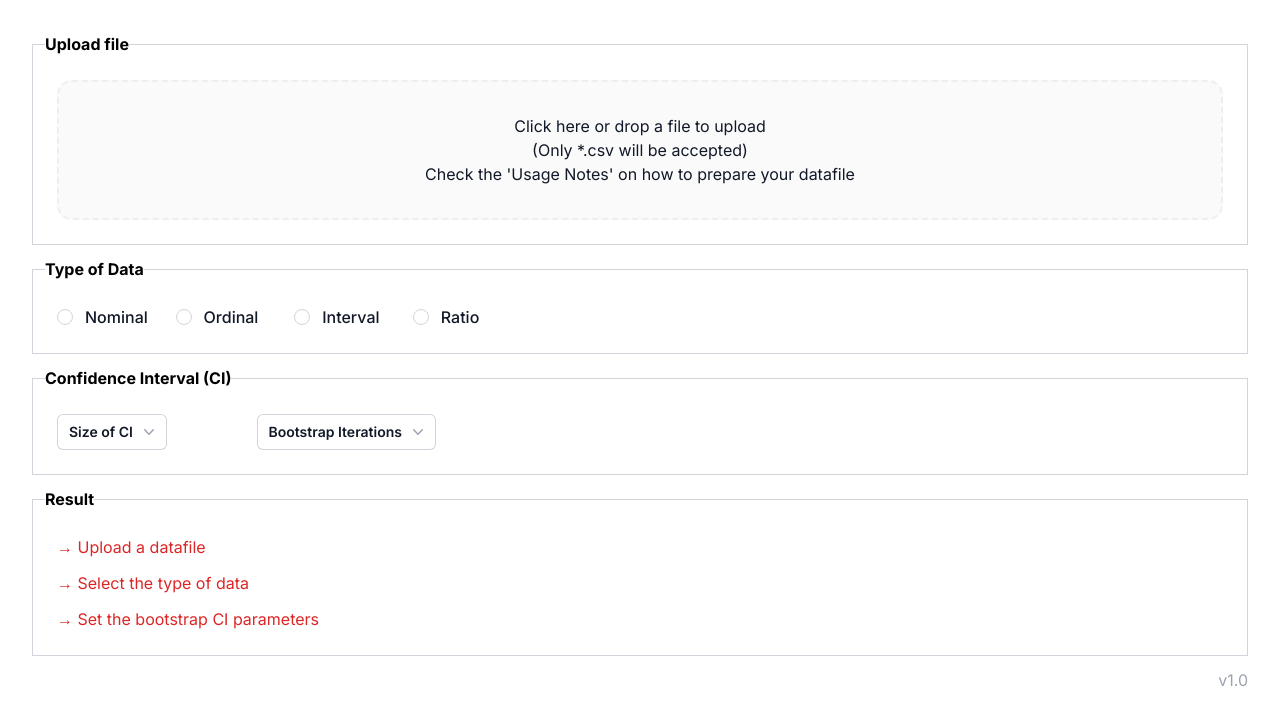
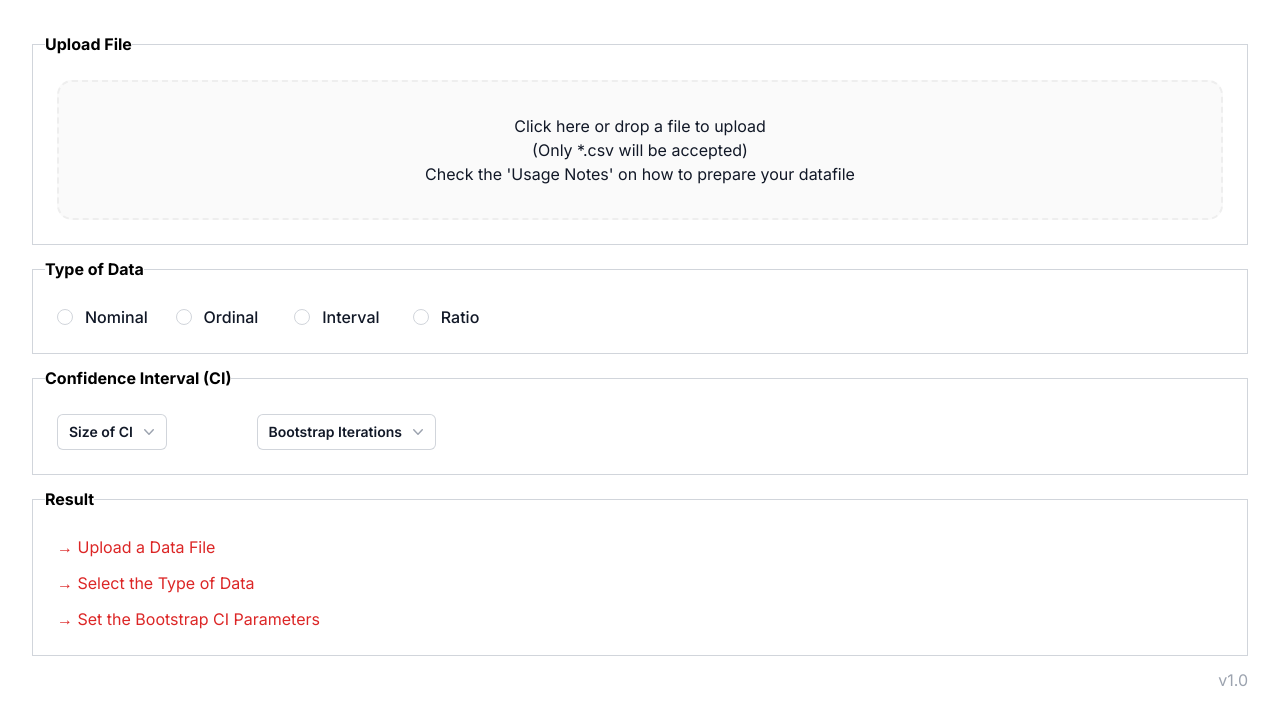
Before and after one commit to davide-marchiori/k-alpha, a Next.js app: page / in a window 1280 px wide. Shown: the top 724 px of the page. Built offline with nearby package versions, Linux system fonts and the light colour scheme.

Commit message:
text edits

```diff
--- a/src/components/DropZone.jsx
+++ b/src/components/DropZone.jsx
@@ -194,14 +194,14 @@ export function DropZone() {
   return (
     <fieldset className="border border-solid border-gray-300 p-3 m-3">
       <legend className="text-base">
-        <b>Upload file</b>
+        <b>Upload File</b>
       </legend>
       <div className="m-3" {...getRootProps({ style })}>
         <input {...getInputProps()} />
         <div className="flex flex-col text-center text-gray-900 m-3">
           {!isDragActive && "Click here or drop a file to upload"}
-          {isDragActive && !isDragReject && "Drop it here!"}
-          {isDragReject && "File type not accepted, sorry!"}
+          {isDragActive && !isDragReject && "Drop it here"}
+          {isDragReject && "File type not accepted"}
           <div className="">(Only *.csv will be accepted)</div>
           <div className="">
             Check the 'Usage Notes' on how to prepare your datafile
@@ -224,13 +224,13 @@ export function DropZone() {
                   Last Modified: <b>{file.lastModifiedDate.toLocaleString()}</b>
                 </p>
                 <p>
-                  Number of raters: <b>{sessionParams.data[0].length}</b>
+                  Number of Raters: <b>{sessionParams.data[0].length}</b>
                 </p>
                 <p>
-                  Number of rated items: <b>{sessionParams.data.length}</b>
+                  Number of Rated Items: <b>{sessionParams.data.length}</b>
                 </p>
                 <p>
-                  Missing values (NA inputs):{" "}
+                  Missing Values (NA Rates):{" "}
                   <b>
                     {sessionParams.data.reduce(
                       (acc, curr) =>
--- a/src/components/Result.jsx
+++ b/src/components/Result.jsx
@@ -350,31 +350,33 @@ export function Result() {
         <b>Result</b>
       </legend>
       {sessionParams.data.length === 0 && (
-        <div className="m-3 text-red-600">&#8594; Upload a datafile</div>
+        <div className="m-3 text-red-600">&#8594; Upload a Data File</div>
       )}
       {sessionParams.checkedState === "" && (
-        <div className="m-3 text-red-600">&#8594; Select the type of data</div>
+        <div className="m-3 text-red-600">&#8594; Select the Type of Data</div>
       )}
       {sessionParams.data.length > 0 && sessionParams.checkedState !== "" && (
         <div className="m-3">
           <p>
-            Min rate: <b>{output.minRate}</b>
+            Min Rate: <b>{output.minRate}</b>
           </p>
           <p>
-            Max rate: <b>{output.maxRate}</b>
+            Max Rate: <b>{output.maxRate}</b>
           </p>
           <p>
-            Items with more than one rate: <b>{output.cases}</b>
+            Items With More Than One Rate: <b>{output.cases}</b>
           </p>
 
           {
             <div>
               <p>
-                Number of pairable rates: <b>{output.pairableRates}</b>
+                Number of Pairable Rates: <b>{output.pairableRates}</b>
               </p>
               <p className="mt-3 text-lg">
-                Krippendorff's Alpha ({sessionParams.checkedState} scale):{" "}
-                <b>{output.k_alpha}</b>
+                Krippendorff's Alpha (
+                {sessionParams.checkedState.charAt(0).toUpperCase() +
+                  sessionParams.checkedState.slice(1)}{" "}
+                Scale): <b>{output.k_alpha}</b>
               </p>
             </div>
           }
@@ -392,7 +394,7 @@ export function Result() {
             (item) => item.name === "bootIterations"
           )[0].value) && (
         <div className="m-3 text-red-600">
-          &#8594; Set the bootstrap CI parameters
+          &#8594; Set the Bootstrap CI Parameters
         </div>
       )}
       {sessionParams.data.length > 0 &&
```
